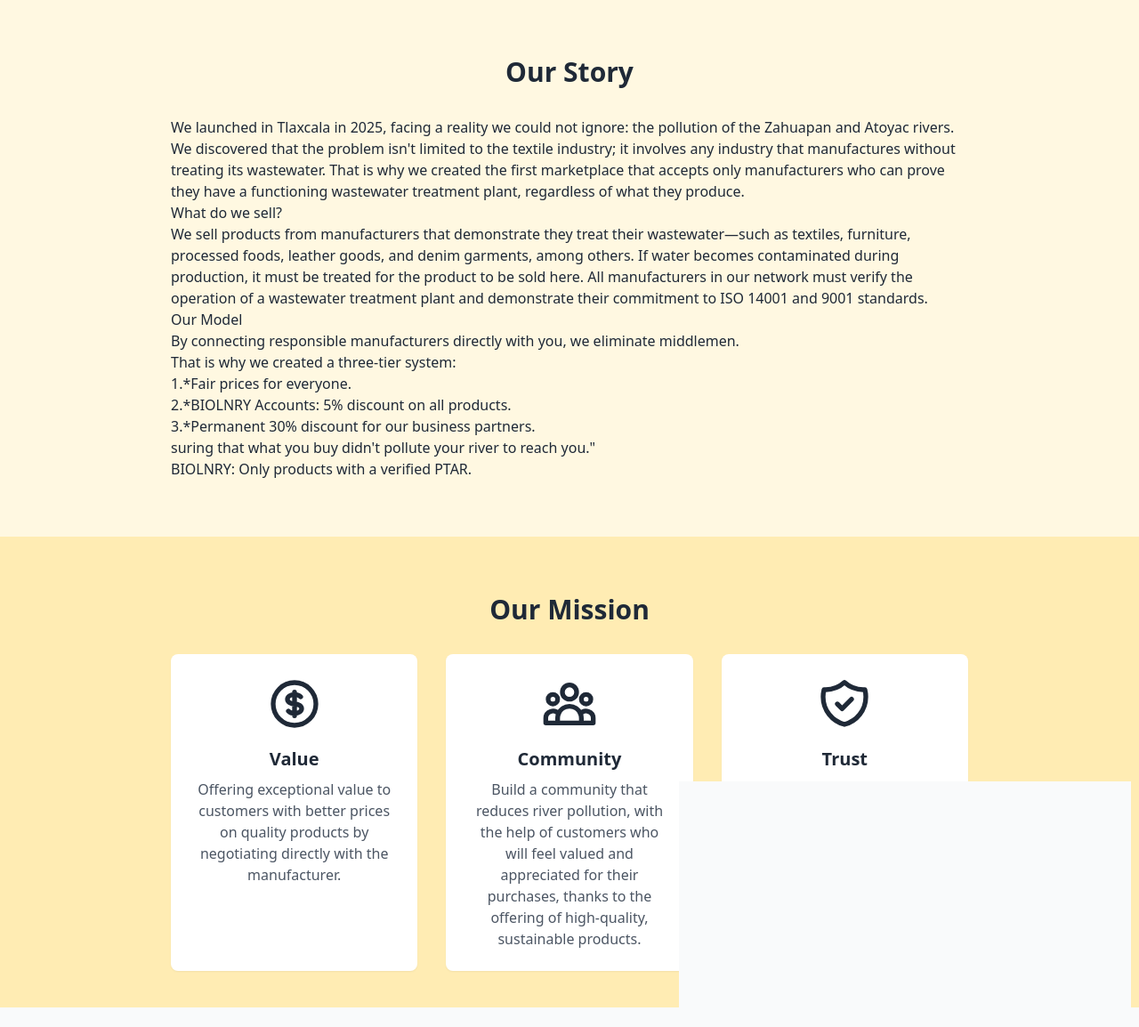
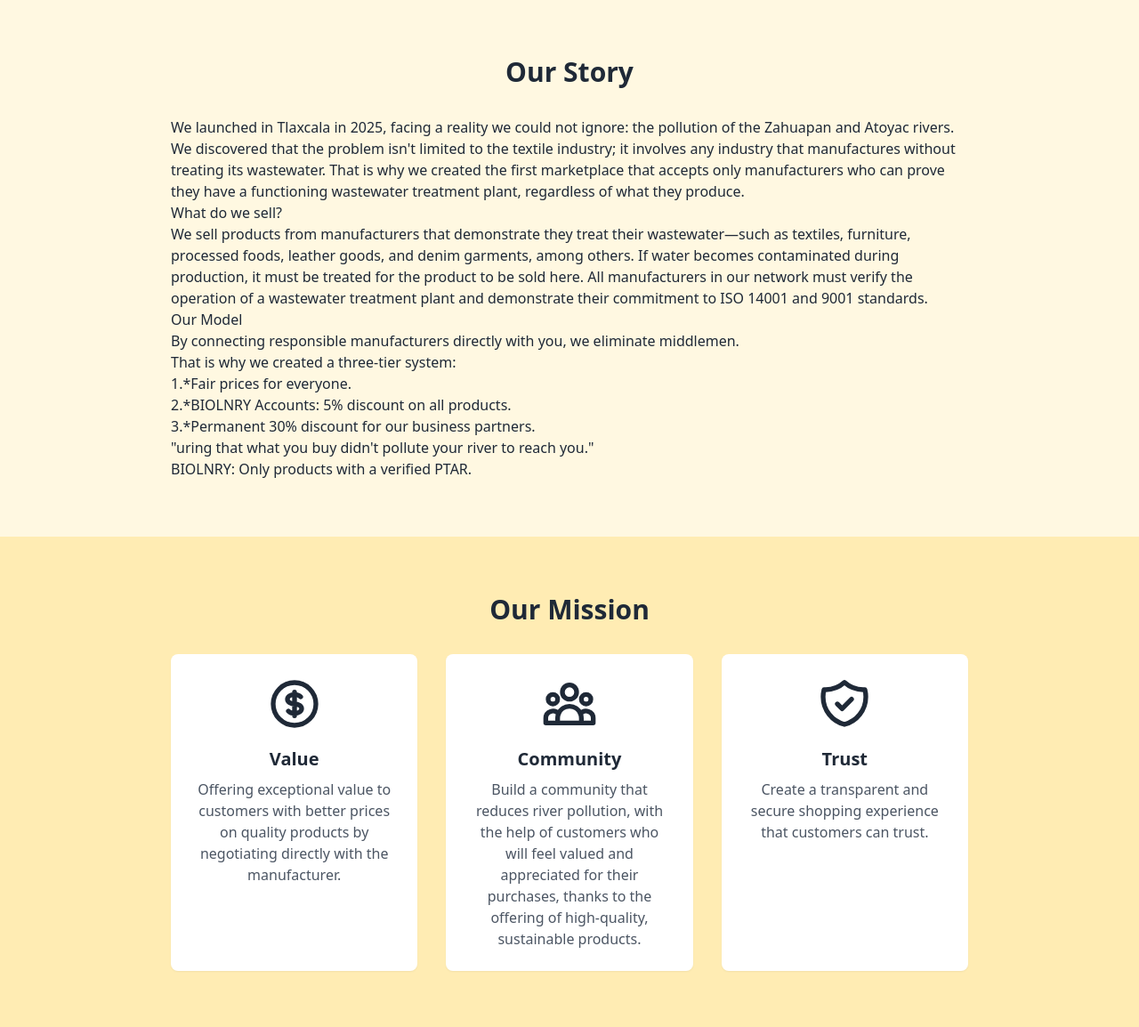
Before and after one commit to ApoptsJoh39/BIOLNRY, a Django app: page /about/ in a window 1280 px wide. Shown: the part 393-1547 px from the top of the page at 89% size. Run offline with Django 5.2, Linux system fonts and the light colour scheme; tables that the repository leaves empty hold one stand-in row (values such as "Sample post"); some libraries are stand-ins or nearby versions.

Commit message:
Actualización de ESTILO DE MINIMO nuestra historia8_agosto_2026

```diff
--- a/templates/pages/about.html
+++ b/templates/pages/about.html
@@ -189,7 +189,7 @@
                   <P>     1.*Fair prices for everyone. </P>
                   <P>        2.*BIOLNRY Accounts: 5% discount on all products.</P>
                 <P>3.*Permanent 30% discount for our business partners.</P>
-                   <P>suring that what you buy didn't pollute your river to reach you."</p>
+                   <P>"uring that what you buy didn't pollute your river to reach you."</p>
 
                 <p>BIOLNRY: Only products with a verified PTAR.</p>
             </div>
```
